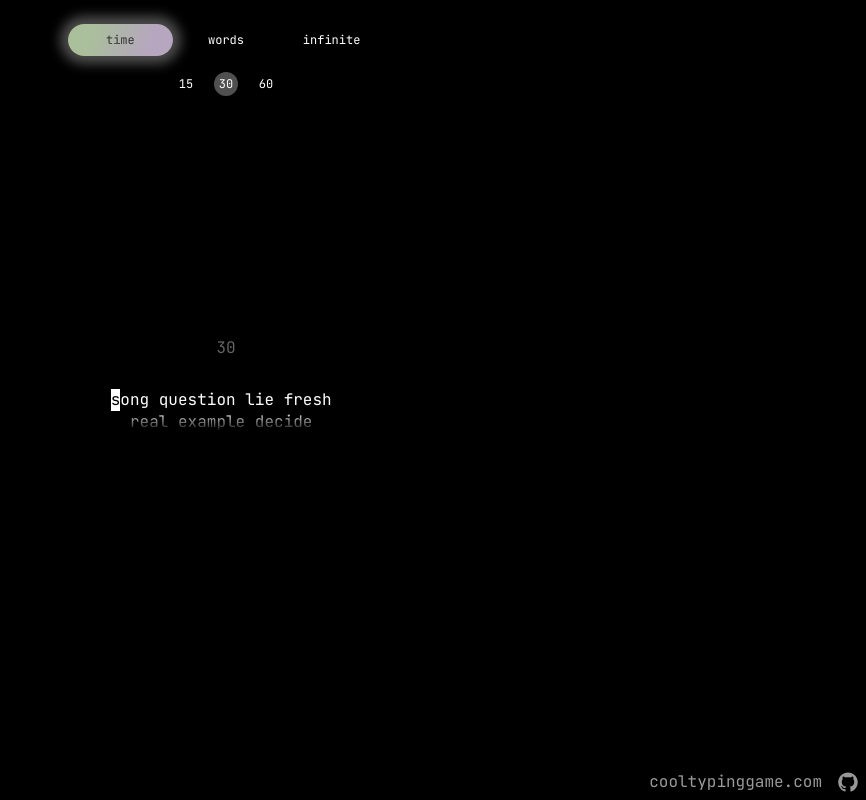
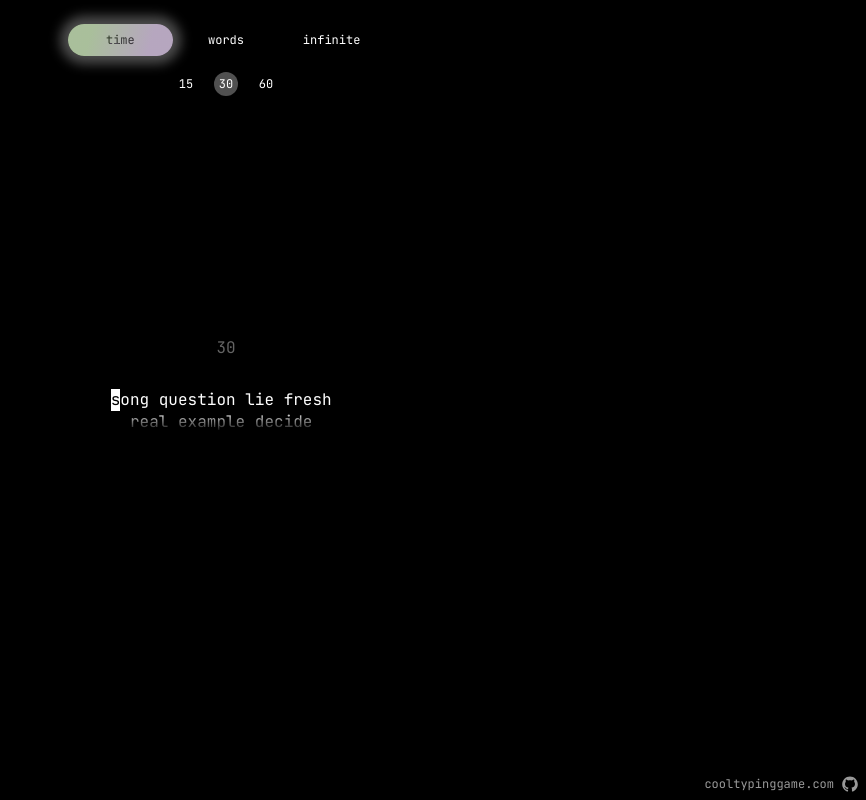
Before and after one commit to Boom123bam/cooltypinggame, a React (Vite) app: page / in a window 1280 px wide. Shown: the whole page, without its empty margins (414-1280 px from the left). Built offline with nearby package versions, Linux system fonts and the light colour scheme.

Commit message:
Decrease footer size

```diff
--- a/src/App.css
+++ b/src/App.css
@@ -288,20 +288,22 @@ footer {
 
   display: flex;
   align-items: center;
-  gap: 1rem;
+  gap: 0.5rem;
 
   padding: 0.5rem;
   opacity: 0.6;
 
   transition: translate var(--hide-duration);
 
+  font-size: 0.75rem;
+
   &.hide {
     translate: 0 150%;
   }
 
   .github {
-    width: 1.25rem;
-    height: 1.25rem;
+    width: 1rem;
+    height: 1rem;
     > img {
       height: 100%;
     }
```
